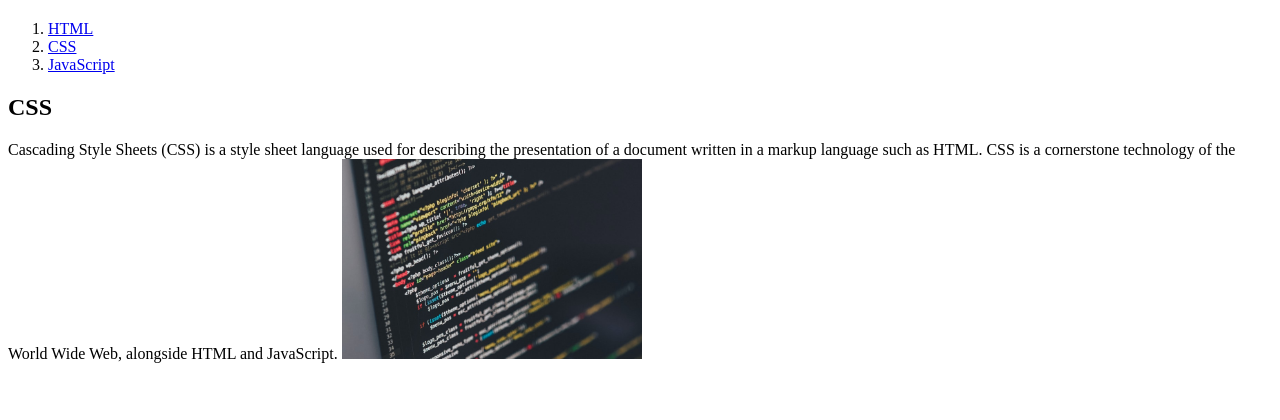
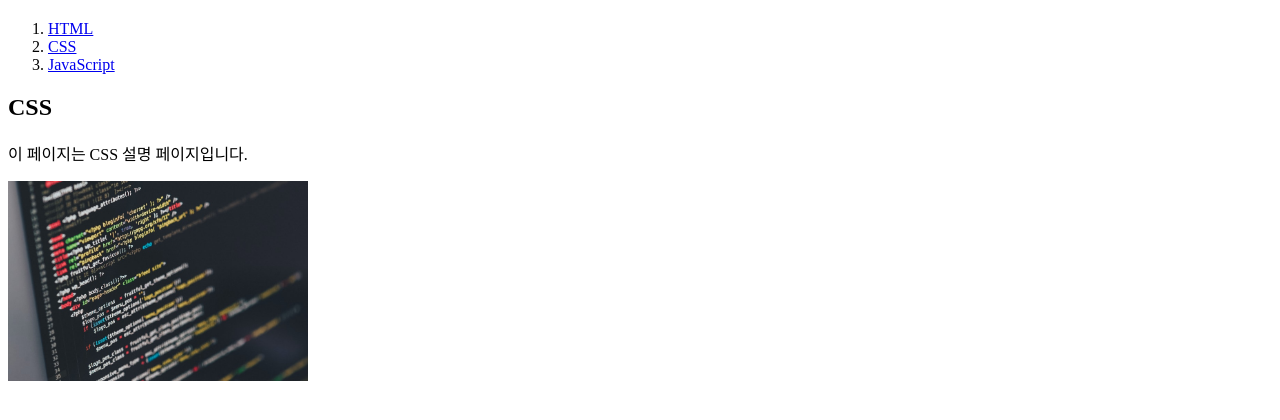
Before and after one commit to tomorrowDEVr/web, a plain HTML site: page 2.html in a window 1280 px wide. Shown: the part 60-480 px from the top of the page. Drawn offline with Linux system fonts and the light colour scheme.

Commit message:
Add files via upload

```diff
--- a/2.html
+++ b/2.html
@@ -13,9 +13,8 @@
 </ol>
 <p>
 <h2>CSS</h2>
-Cascading Style Sheets (CSS) is a style sheet language used for describing the presentation of
-a document written in a markup language such as HTML. CSS is a cornerstone technology of
-the World Wide Web, alongside HTML and JavaScript.
+이 페이지는 CSS 설명 페이지입니다.
+<p>
 <img src="coding.jpeg" width="300">
 </body>
 </html>
```
